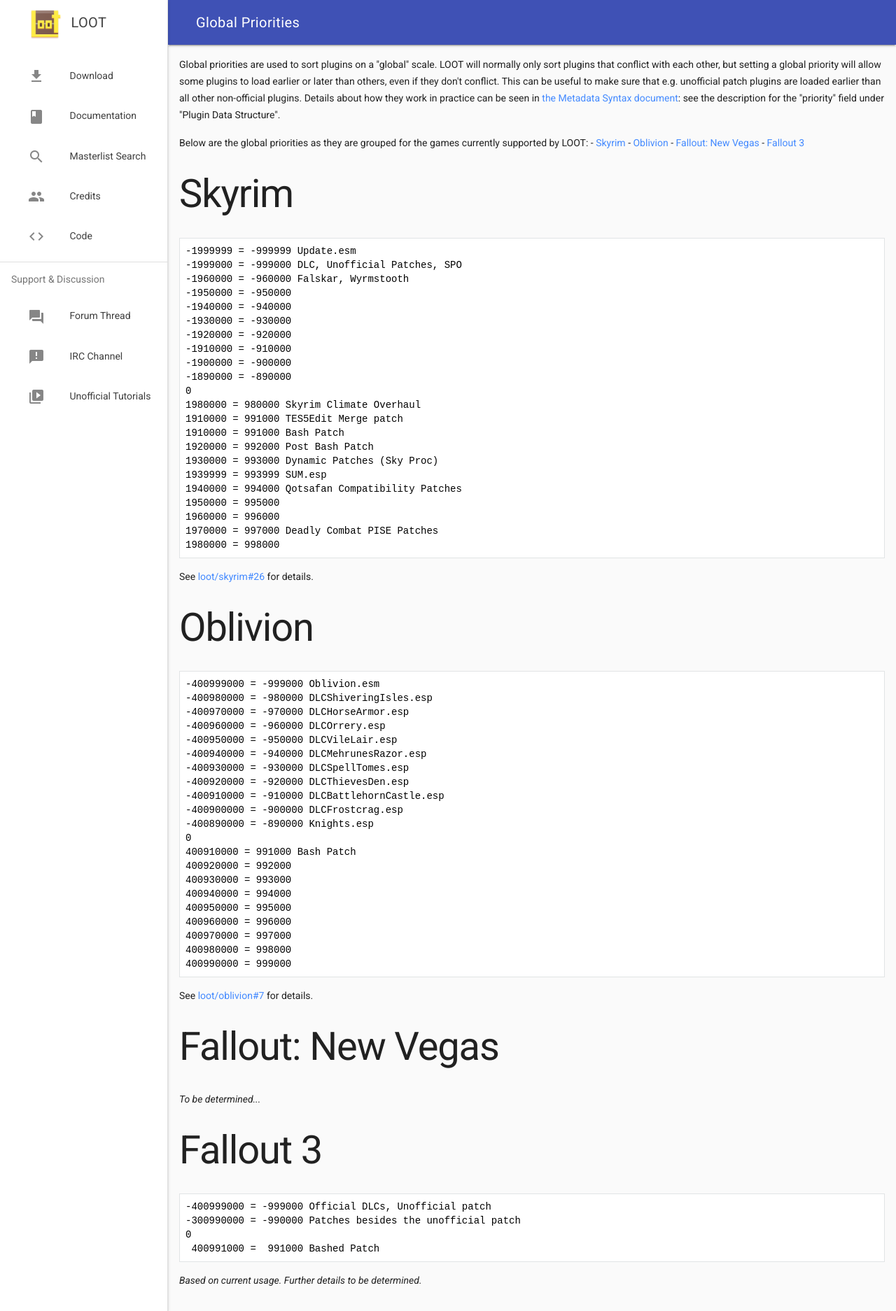
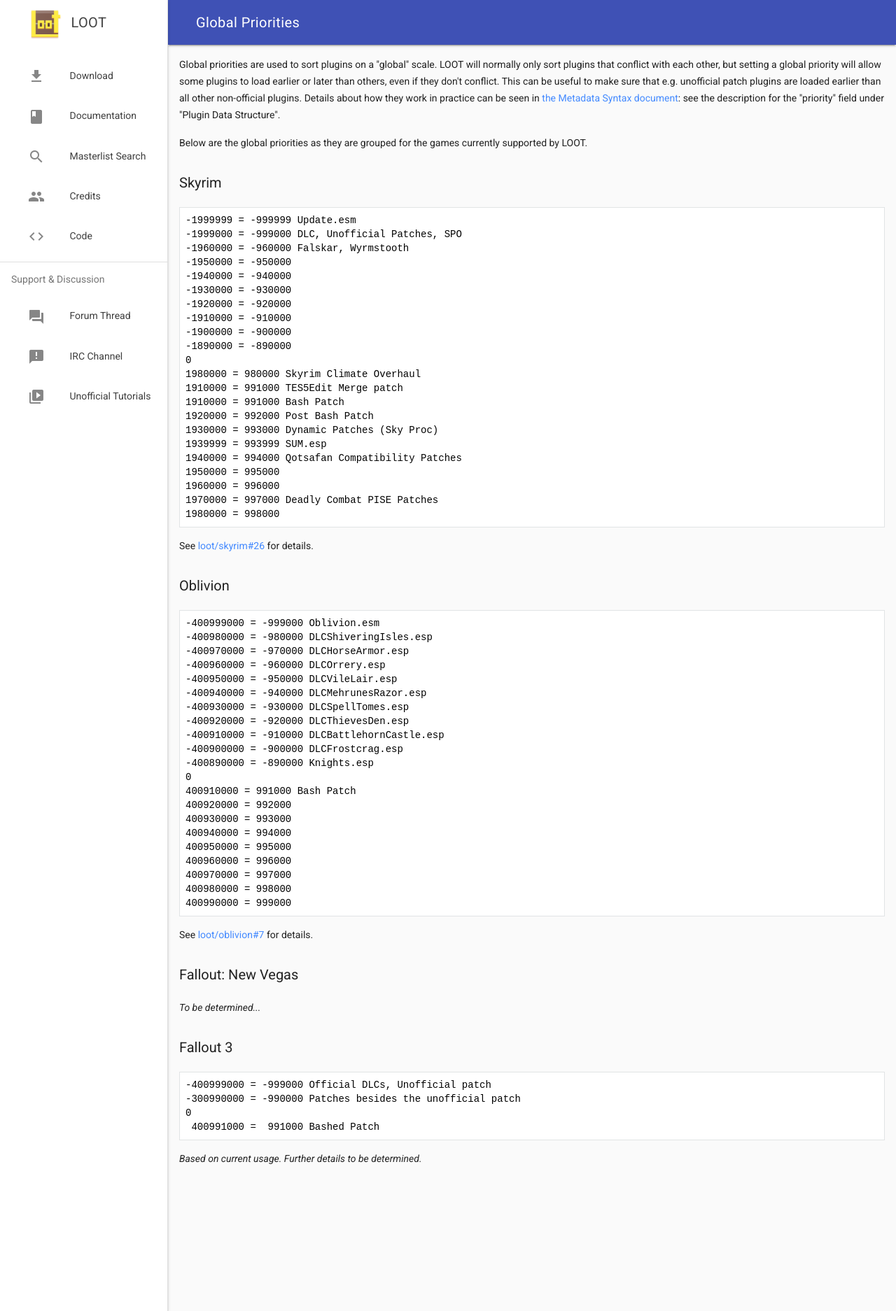
Before and after one commit to loot/loot.github.io, a Jekyll site: the page built from docs/contributing/Global-Priorities.html, in a window 1280 px wide. Shown: the whole page at 70% size. Built offline with Jekyll 4.4.1, drawn with Linux system fonts in a browser that asks for light colours; nearby versions of some CDN libraries.

Commit message:
Update Global Priorities page content

```diff
--- a/docs/contributing/Global-Priorities.html
+++ b/docs/contributing/Global-Priorities.html
@@ -3,11 +3,11 @@
 title: Global Priorities
 ---
 
-<p>Global priorities are used to sort plugins on a &quot;global&quot; scale. LOOT will normally only sort plugins that conflict with each other, but setting a global priority will allow some plugins to load earlier or later than others, even if they don't conflict. This can be useful to make sure that e.g. unofficial patch plugins are loaded earlier than all other non-official plugins. Details about how they work in practice can be seen in <a href="https://loot.github.io/docs/dev/LOOT%20Metadata%20Syntax.html#structs-plugin">the Metadata Syntax document</a>: see the description for the &quot;priority&quot; field under &quot;Plugin Data Structure&quot;.</p>
+<p>Global priorities are used to sort plugins on a "global" scale. LOOT will normally only sort plugins that conflict with each other, but setting a global priority will allow some plugins to load earlier or later than others, even if they don't conflict. This can be useful to make sure that e.g. unofficial patch plugins are loaded earlier than all other non-official plugins. Details about how they work in practice can be seen in <a href="https://loot.github.io/docs/0.8.1/LOOT%20Metadata%20Syntax.html#structs-plugin">the Metadata Syntax document</a>: see the description for the "priority" field under "Plugin Data Structure".</p>
 
-<p>Below are the global priorities as they are grouped for the games currently supported by LOOT: - <a href="#skyrim">Skyrim</a> - <a href="#oblivion">Oblivion</a> - <a href="#fallout-new-vegas">Fallout: New Vegas</a> - <a href="#fallout-3">Fallout 3</a></p>
+<p>Below are the global priorities as they are grouped for the games currently supported by LOOT.</p>
 
-<h1 id="skyrim">Skyrim</h1>
+<h3>Skyrim</h3>
 
 <pre><code>-1999999 = -999999 Update.esm
 -1999000 = -999000 DLC, Unofficial Patches, SPO
@@ -34,7 +34,7 @@
 
 <p>See <a href="https://github.com/loot/skyrim/issues/26">loot/skyrim#26</a> for details.</p>
 
-<h1 id="oblivion">Oblivion</h1>
+<h3>Oblivion</h3>
 
 <pre><code>-400999000 = -999000 Oblivion.esm
 -400980000 = -980000 DLCShiveringIsles.esp
@@ -60,11 +60,11 @@
 
 <p>See <a href="https://github.com/loot/oblivion/issues/7">loot/oblivion#7</a> for details.</p>
 
-<h1 id="fallout-new-vegas">Fallout: New Vegas</h1>
+<h3>Fallout: New Vegas</h3>
 
 <p><em>To be determined...</em></p>
 
-<h1 id="fallout-3">Fallout 3</h1>
+<h3>Fallout 3</h3>
 
 <pre><code>-400999000 = -999000 Official DLCs, Unofficial patch
 -300990000 = -990000 Patches besides the unofficial patch
```
